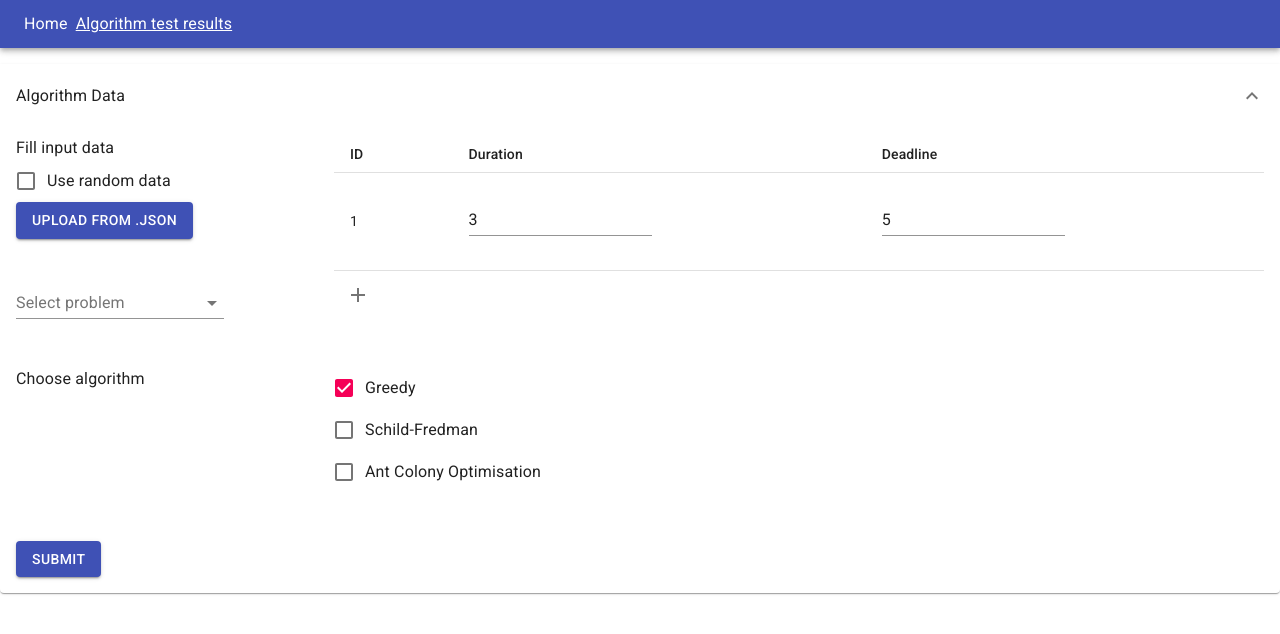
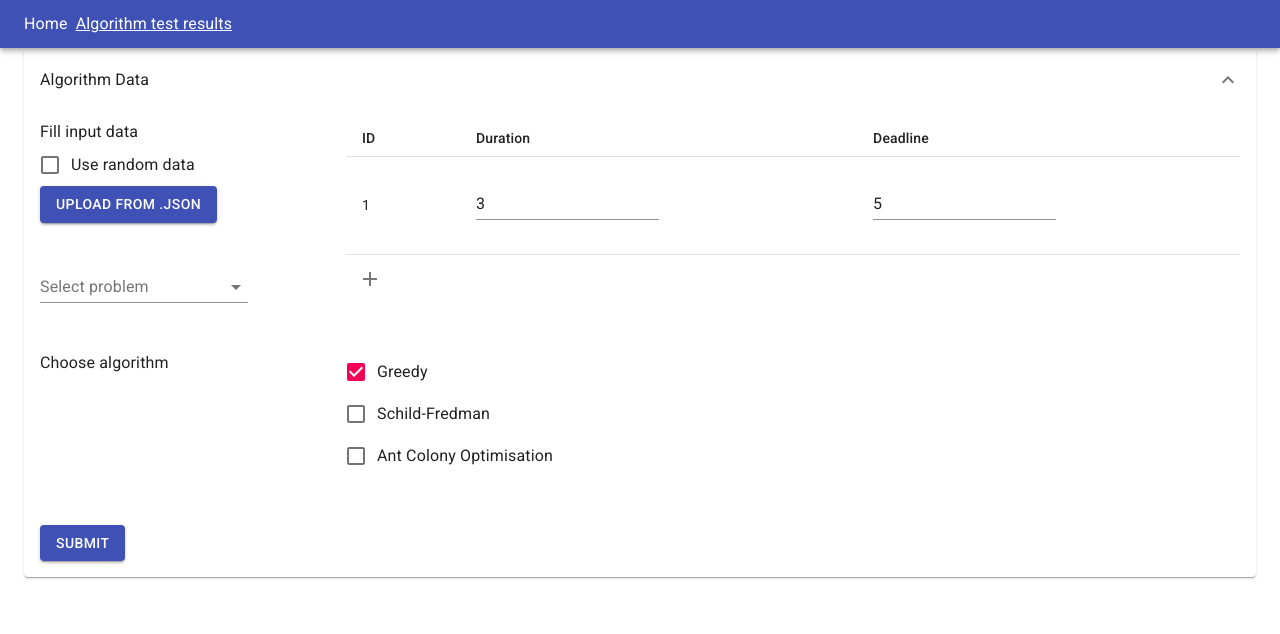
Before and after one commit to TheSubliminal/job-shop-scheduling, a React (Create React App) app in the folder client/: page / in a window 1280 px wide. Shown: the top 634 px of the page. Built offline with nearby package versions, Linux system fonts and the light colour scheme.

Commit message:
Wrap app into container

```diff
--- a/client/src/components/Header/index.jsx
+++ b/client/src/components/Header/index.jsx
@@ -1,11 +1,12 @@
 import React from 'react';
 import { NavLink } from 'react-router-dom';
-import { AppBar, Toolbar, Typography } from '@material-ui/core';
+import { AppBar, Container, Toolbar, Typography } from '@material-ui/core';
 
 import styles from './styles.module.scss';
 
 const Header = () => (
   <AppBar position='sticky'>
+    <Container disableGutters>
       <Toolbar variant='dense'>
         <Typography className={styles.navLink}>
           <NavLink to='/' exact activeClassName={styles.active}>
@@ -18,6 +19,7 @@ const Header = () => (
           </NavLink>
         </Typography>
       </Toolbar>
+    </Container>
   </AppBar>
 );
 
--- a/client/src/components/Routing/index.jsx
+++ b/client/src/components/Routing/index.jsx
@@ -1,5 +1,6 @@
 import React from 'react';
 import { Route, Switch } from 'react-router-dom';
+import Container from '@material-ui/core/Container';
 
 import Header from '../Header';
 import AlgorithmDashboard from '../AlgorithmDashboard';
@@ -8,6 +9,7 @@ import Stats from '../Stats';
 const Routing = () => (
   <>
     <Header />
+    <Container>
       <Switch>
         <Route exact path='/'>
           <AlgorithmDashboard />
@@ -16,6 +18,7 @@ const Routing = () => (
           <Stats />
         </Route>
       </Switch>
+    </Container>
   </>
 );
 
```
Lines whose indentation alone changed are shown as unchanged.
